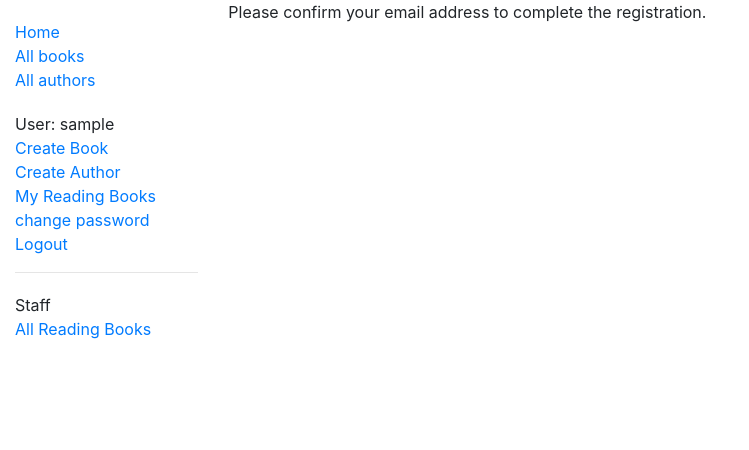
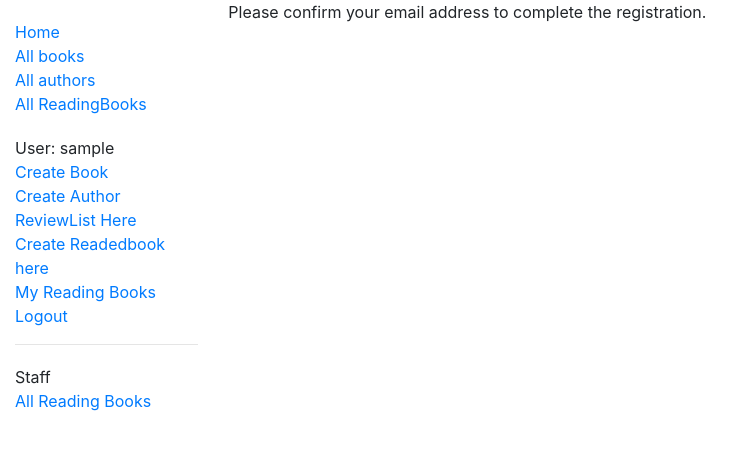
Before and after one commit to IBRAHIM-kd/Ib-Catalog, a Django app: page /catalog/account_activation_sent/ in a window 1280 px wide. Shown: the top 450 px of the page, without its empty margins (0-749 px from the left). Run offline with Django 3.2, Linux system fonts and the light colour scheme; the visitor is signed in with stand-in values (Sample User, id 1); some libraries are stand-ins or nearby versions.

Commit message:
Update base_generic.html

```diff
--- a/catalog/templates/base_generic.html
+++ b/catalog/templates/base_generic.html
@@ -24,6 +24,7 @@
     <li><a href="{% url 'index' %}">Home</a></li>
     <li><a href="{% url 'books' %}">All books</a></li>
     <li><a href="{% url 'authors' %}">All authors</a></li>
+	<li><a href="{% url 'readedbooks' %}">All ReadingBooks</a></li>
   </ul>
 
   <ul class="sidebar-nav">
@@ -31,16 +32,13 @@
      <li>User: {{ user.get_username }}</li>
      <li><a href="{% url 'book_create' %}">Create Book</a></li>
      <li><a href="{% url 'author_create' %}">Create Author</a></li>
-
-
-
+     <li><a href="{% url 'review-books' %}">ReviewList Here</a></li>
+	  <li><a href="{% url 'readedbook_create' %}">Create Readedbook here</a></li>
      <li><a href="{% url 'my-borrowed' %}">My Reading Books</a></li>
-
-     <li><a href="{% url 'password' %}">change password</a><li>
      <li><a href="{% url 'logout'%}?next={{request.path}}">Logout</a></li>
    {% else %}
-     <li><a href="{% url 'login'%}?next={{request.path}}">Login</a></li>
-     <li>New User? <a href="{% url 'signup' %}?next={{request.path}}">>Sign Up</a></i>
+     <li><a href="{% url 'login'%}">Login</a></li>
+     <li>New User? <a href="{% url 'signup' %}">Sign Up</a></i>
    {% endif %}
   </ul>
 
```
